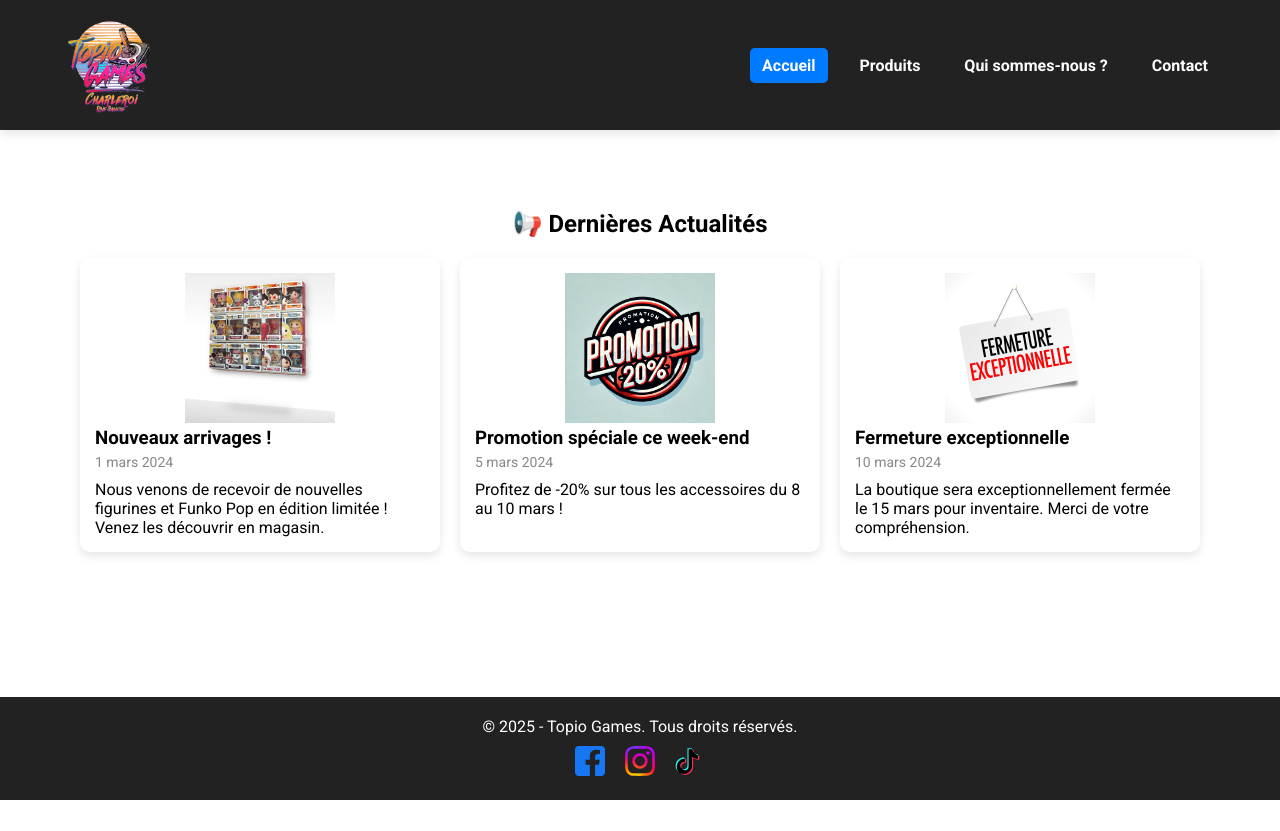
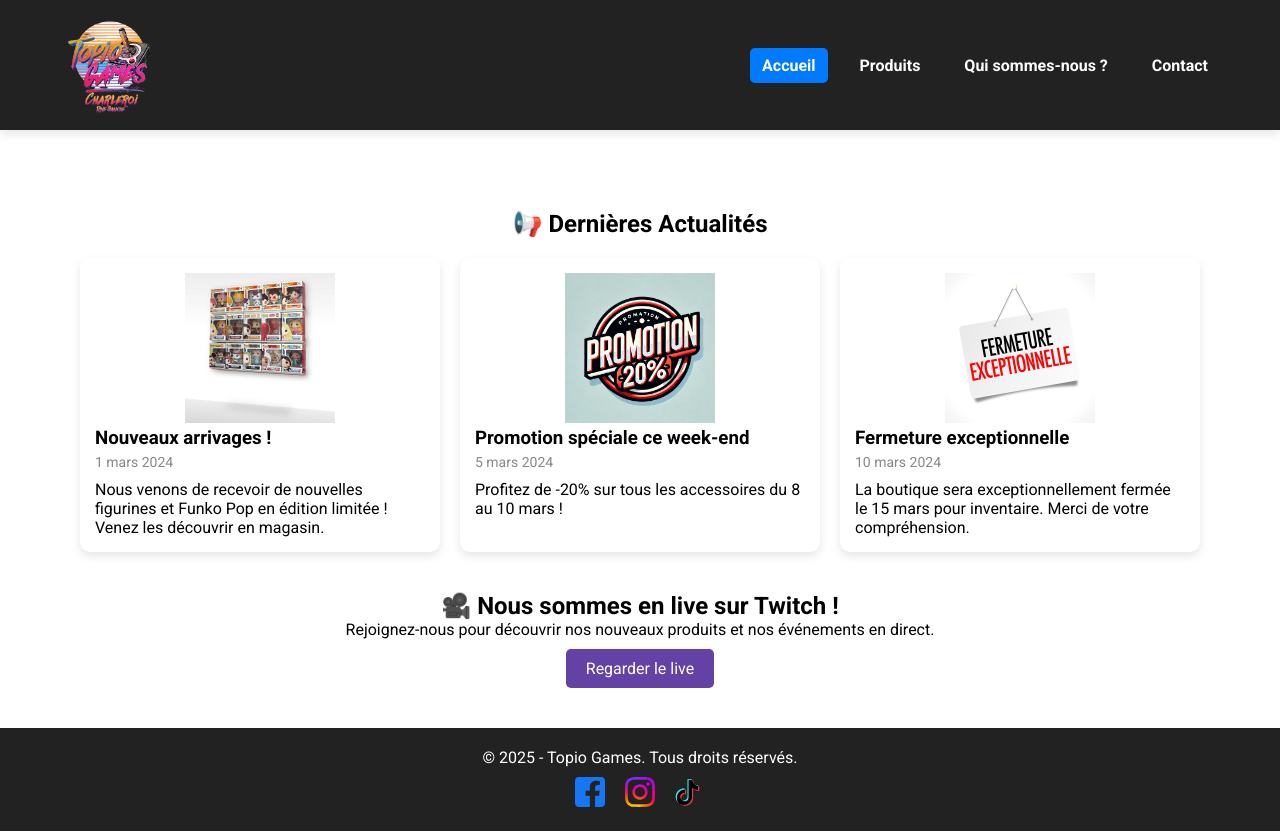
Before and after one commit to AM-git-dev/WebShop-project, a Nuxt app: page / in a window 1280 px wide. Before the commit the page ends 800 px from the top, so only its background shows below. Built offline with nearby package versions, Linux system fonts and the light colour scheme.

Commit message:
ajout d'un player twitch sur la homepage

```diff
--- a/pages/index.vue
+++ b/pages/index.vue
@@ -17,12 +17,27 @@
       </div>
       <p v-else>Aucune actualité pour le moment.</p>
     </div>
+
+    <div class="twitch-section">
+      <h2>🎥 Nous sommes en live sur Twitch !</h2>
+      <p>Rejoignez-nous pour découvrir nos nouveaux produits et nos événements en direct.</p>
+      <button @click="showTwitch = true" v-if="!showTwitch" class="twitch-btn">Regarder le live</button>
+
+      <div v-if="showTwitch" class="twitch-container">
+        <iframe
+            src="https://player.twitch.tv/?channel=kaida_v_t&parent=localhost"
+            allowfullscreen="true"
+            height="400"
+            width="700">
+        </iframe>
+      </div>
+    </div>
   </div>
 </template>
 
 <script setup>
 import news from "~/data/news.js";
-
+const showTwitch = ref(false);
 const formatDate = (dateStr) => {
   const options = { year: "numeric", month: "long", day: "numeric" };
   return new Date(dateStr).toLocaleDateString("fr-FR", options);
@@ -85,4 +100,28 @@ const formatDate = (dateStr) => {
   font-size: 16px;
   margin-top: 10px;
 }
+
+.twitch-section {
+  margin-top: 40px;
+}
+
+.twitch-btn {
+  background-color: #6441a5;
+  color: white;
+  border: none;
+  padding: 10px 20px;
+  font-size: 16px;
+  cursor: pointer;
+  border-radius: 5px;
+  margin-top: 10px;
+}
+
+.twitch-btn:hover {
+  background-color: #543893;
+}
+
+/* Player Twitch */
+.twitch-container {
+  margin-top: 20px;
+}
 </style>
```
